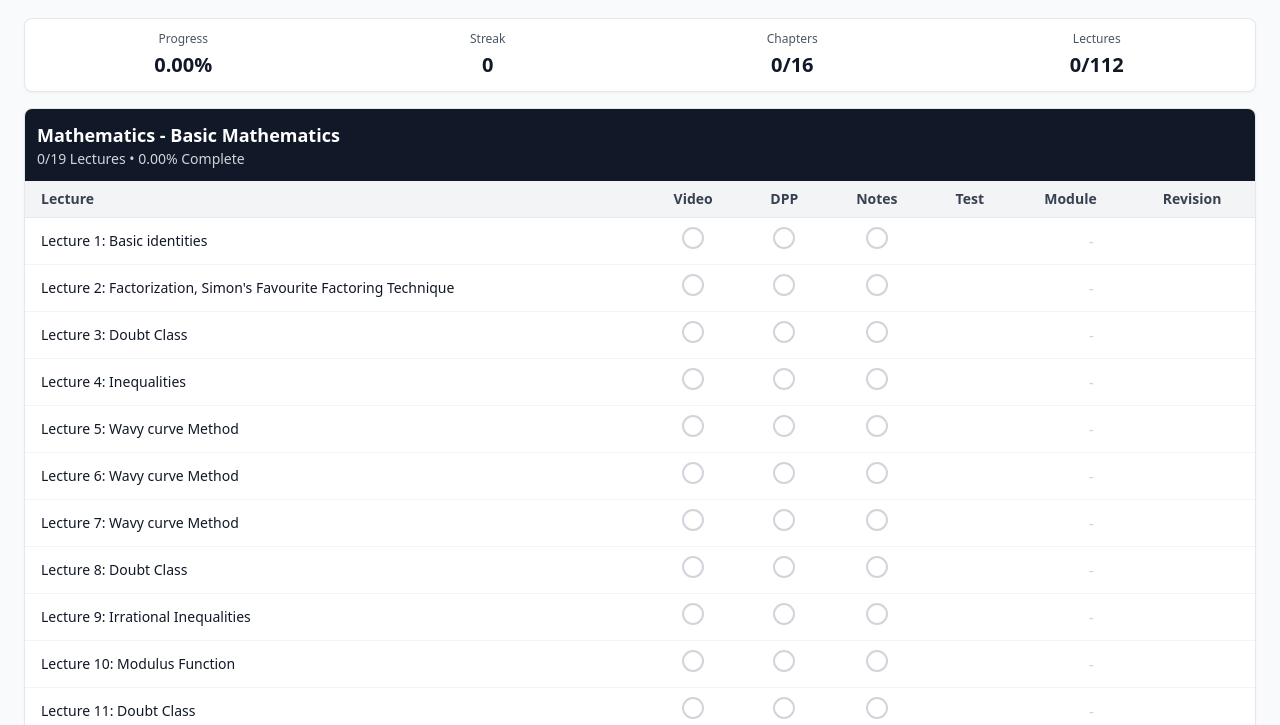
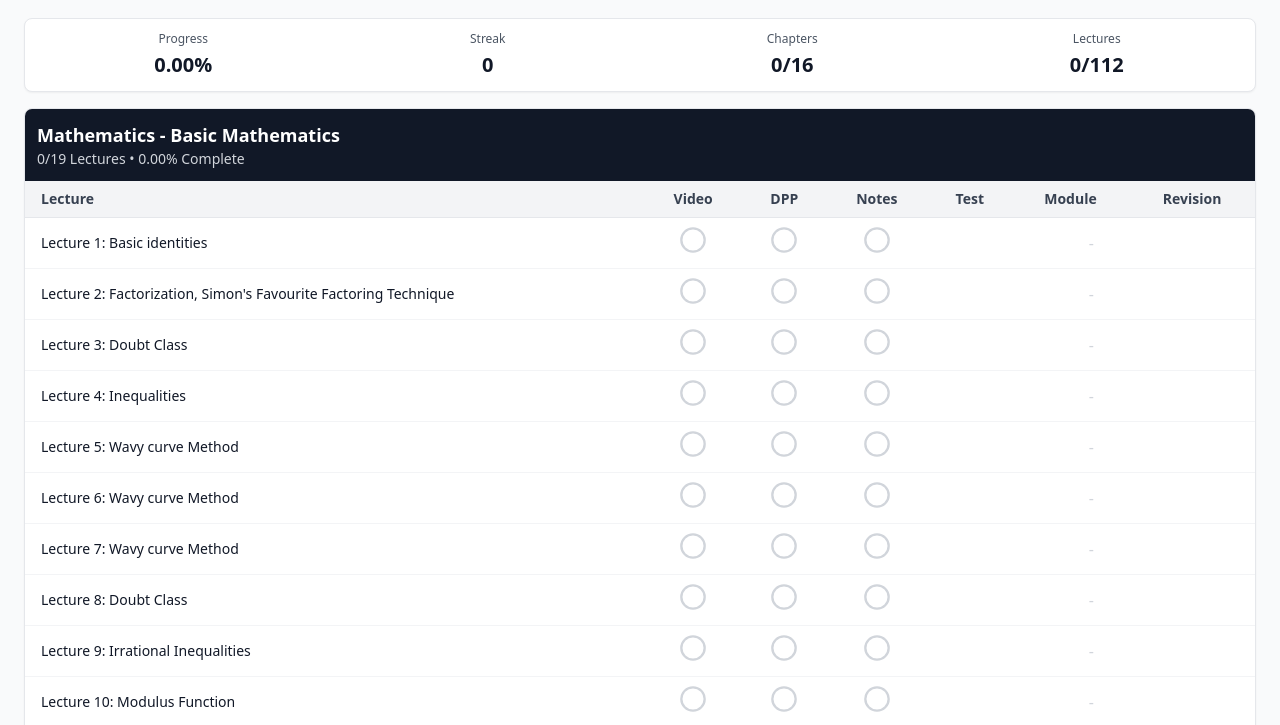
Before and after one commit to meoponly/ioqmticker, a plain HTML site: page OPNESS.html in a window 1280 px wide. Shown: the part 70-795 px from the top of the page. Drawn offline with nearby package versions, Linux system fonts and the light colour scheme.

Commit message:
Update OPNESS.html

```diff
--- a/OPNESS.html
+++ b/OPNESS.html
@@ -566,31 +566,31 @@
                                         const isAdditionalComplete = lecture.hasTest && lecture.testDone && lecture.moduleDone && lecture.revisionDone;
 
                                         return `
-                                            <tr class="border-b ${isLectureComplete ? 'border-green-100' : 'border-gray-100'} hover:bg-gray-50 transition-colors duration-200 ${isLectureComplete ? 'bg-green-50 opacity-50' : ''}">
+                                            <tr class="border-b ${isLectureComplete ? 'border-green-100' : 'border-gray-100'} ${isLectureComplete ? '' : 'hover:bg-gray-50'} transition-colors duration-200 ${isLectureComplete ? 'bg-green-100' : ''}">
                                                 <td class="px-4 py-2">
-                                                    <div class="text-sm font-medium ${isLectureComplete ? 'text-green-600' : 'text-gray-900'}">Lecture ${lecture.id}: ${lecture.name}</div>
+                                                    <div class="text-sm font-medium text-gray-900">Lecture ${lecture.id}: ${lecture.name}</div>
                                                 </td>
                                                 <td class="px-4 py-2 text-center">
                                                     <button onclick="toggleTask(${chapter.id}, ${lecture.id}, 'video')" class="inline-flex items-center justify-center transition-transform duration-200 hover:scale-110">
                                                         ${lecture.video ?
-                                                            '<svg class="text-green-500" width="24" height="24" viewBox="0 0 24 24" fill="none" stroke="currentColor" stroke-width="2"><path d="M22 11.08V12a10 10 0 1 1-5.93-9.14"></path><polyline points="22 4 12 14.01 9 11.01"></polyline></svg>' :
-                                                            '<svg class="text-gray-300" width="24" height="24" viewBox="0 0 24 24" fill="none" stroke="currentColor" stroke-width="2"><circle cx="12" cy="12" r="10"></circle></svg>'
+                                                            '<svg class="text-green-500" width="28" height="28" viewBox="0 0 24 24" fill="currentColor" stroke="white" stroke-width="2"><circle cx="12" cy="12" r="10" fill="currentColor"></circle><path d="M9 12l2 2 4-4" stroke="white" stroke-width="2" fill="none" stroke-linecap="round" stroke-linejoin="round"></path></svg>' :
+                                                            '<svg class="text-gray-300" width="28" height="28" viewBox="0 0 24 24" fill="none" stroke="currentColor" stroke-width="2"><circle cx="12" cy="12" r="10"></circle></svg>'
                                                         }
                                                     </button>
                                                 </td>
                                                 <td class="px-4 py-2 text-center">
                                                     <button onclick="toggleTask(${chapter.id}, ${lecture.id}, 'dpp')" class="inline-flex items-center justify-center transition-transform duration-200 hover:scale-110">
                                                         ${lecture.dpp ?
-                                                            '<svg class="text-green-500" width="24" height="24" viewBox="0 0 24 24" fill="none" stroke="currentColor" stroke-width="2"><path d="M22 11.08V12a10 10 0 1 1-5.93-9.14"></path><polyline points="22 4 12 14.01 9 11.01"></polyline></svg>' :
-                                                            '<svg class="text-gray-300" width="24" height="24" viewBox="0 0 24 24" fill="none" stroke="currentColor" stroke-width="2"><circle cx="12" cy="12" r="10"></circle></svg>'
+                                                            '<svg class="text-green-500" width="28" height="28" viewBox="0 0 24 24" fill="currentColor" stroke="white" stroke-width="2"><circle cx="12" cy="12" r="10" fill="currentColor"></circle><path d="M9 12l2 2 4-4" stroke="white" stroke-width="2" fill="none" stroke-linecap="round" stroke-linejoin="round"></path></svg>' :
+                                                            '<svg class="text-gray-300" width="28" height="28" viewBox="0 0 24 24" fill="none" stroke="currentColor" stroke-width="2"><circle cx="12" cy="12" r="10"></circle></svg>'
                                                         }
                                                     </button>
                                                 </td>
                                                 <td class="px-4 py-2 text-center">
                                                     <button onclick="toggleTask(${chapter.id}, ${lecture.id}, 'notes')" class="inline-flex items-center justify-center transition-transform duration-200 hover:scale-110">
                                                         ${lecture.notes ?
-                                                            '<svg class="text-green-500" width="24" height="24" viewBox="0 0 24 24" fill="none" stroke="currentColor" stroke-width="2"><path d="M22 11.08V12a10 10 0 1 1-5.93-9.14"></path><polyline points="22 4 12 14.01 9 11.01"></polyline></svg>' :
-                                                            '<svg class="text-gray-300" width="24" height="24" viewBox="0 0 24 24" fill="none" stroke="currentColor" stroke-width="2"><circle cx="12" cy="12" r="10"></circle></svg>'
+                                                            '<svg class="text-green-500" width="28" height="28" viewBox="0 0 24 24" fill="currentColor" stroke="white" stroke-width="2"><circle cx="12" cy="12" r="10" fill="currentColor"></circle><path d="M9 12l2 2 4-4" stroke="white" stroke-width="2" fill="none" stroke-linecap="round" stroke-linejoin="round"></path></svg>' :
+                                                            '<svg class="text-gray-300" width="28" height="28" viewBox="0 0 24 24" fill="none" stroke="currentColor" stroke-width="2"><circle cx="12" cy="12" r="10"></circle></svg>'
                                                         }
                                                     </button>
                                                 </td>
@@ -599,32 +599,32 @@
                                                 </td>
                                             </tr>
                                             ${lecture.hasTest ? `
-                                                <tr class="border-b ${isAdditionalComplete ? 'border-green-100' : 'border-gray-100'} hover:bg-gray-50 transition-colors duration-200 ${isAdditionalComplete ? 'bg-green-50 opacity-50' : ''}">
+                                                <tr class="border-b ${isAdditionalComplete ? 'border-green-100' : 'border-gray-100'} ${isAdditionalComplete ? '' : 'hover:bg-gray-50'} transition-colors duration-200 ${isAdditionalComplete ? 'bg-green-100' : ''}">
                                                     <td class="px-4 py-2 pl-12">
-                                                        <div class="text-xs font-medium ${isAdditionalComplete ? 'text-green-600' : 'text-gray-600'} italic">└─ Additional Tasks</div>
+                                                        <div class="text-xs font-medium text-gray-600 italic">└─ Additional Tasks</div>
                                                     </td>
                                                     <td colspan="3"></td>
                                                     <td class="px-4 py-2 text-center">
                                                         <button onclick="toggleTask(${chapter.id}, ${lecture.id}, 'testDone')" class="inline-flex items-center justify-center transition-transform duration-200 hover:scale-110">
                                                             ${lecture.testDone ?
-                                                                '<svg class="text-green-500" width="24" height="24" viewBox="0 0 24 24" fill="none" stroke="currentColor" stroke-width="2"><path d="M22 11.08V12a10 10 0 1 1-5.93-9.14"></path><polyline points="22 4 12 14.01 9 11.01"></polyline></svg>' :
-                                                                '<svg class="text-gray-300" width="24" height="24" viewBox="0 0 24 24" fill="none" stroke="currentColor" stroke-width="2"><circle cx="12" cy="12" r="10"></circle></svg>'
+                                                                '<svg class="text-green-500" width="28" height="28" viewBox="0 0 24 24" fill="currentColor" stroke="white" stroke-width="2"><circle cx="12" cy="12" r="10" fill="currentColor"></circle><path d="M9 12l2 2 4-4" stroke="white" stroke-width="2" fill="none" stroke-linecap="round" stroke-linejoin="round"></path></svg>' :
+                                                                '<svg class="text-gray-300" width="28" height="28" viewBox="0 0 24 24" fill="none" stroke="currentColor" stroke-width="2"><circle cx="12" cy="12" r="10"></circle></svg>'
                                                             }
                                                         </button>
                                                     </td>
                                                     <td class="px-4 py-2 text-center">
                                                         <button onclick="toggleTask(${chapter.id}, ${lecture.id}, 'moduleDone')" class="inline-flex items-center justify-center transition-transform duration-200 hover:scale-110">
                                                             ${lecture.moduleDone ?
-                                                                '<svg class="text-green-500" width="24" height="24" viewBox="0 0 24 24" fill="none" stroke="currentColor" stroke-width="2"><path d="M22 11.08V12a10 10 0 1 1-5.93-9.14"></path><polyline points="22 4 12 14.01 9 11.01"></polyline></svg>' :
-                                                                '<svg class="text-gray-300" width="24" height="24" viewBox="0 0 24 24" fill="none" stroke="currentColor" stroke-width="2"><circle cx="12" cy="12" r="10"></circle></svg>'
+                                                                '<svg class="text-green-500" width="28" height="28" viewBox="0 0 24 24" fill="currentColor" stroke="white" stroke-width="2"><circle cx="12" cy="12" r="10" fill="currentColor"></circle><path d="M9 12l2 2 4-4" stroke="white" stroke-width="2" fill="none" stroke-linecap="round" stroke-linejoin="round"></path></svg>' :
+                                                                '<svg class="text-gray-300" width="28" height="28" viewBox="0 0 24 24" fill="none" stroke="currentColor" stroke-width="2"><circle cx="12" cy="12" r="10"></circle></svg>'
                                                             }
                                                         </button>
                                                     </td>
                                                     <td class="px-4 py-2 text-center">
                                                         <button onclick="toggleTask(${chapter.id}, ${lecture.id}, 'revisionDone')" class="inline-flex items-center justify-center transition-transform duration-200 hover:scale-110">
                                                             ${lecture.revisionDone ?
-                                                                '<svg class="text-green-500" width="24" height="24" viewBox="0 0 24 24" fill="none" stroke="currentColor" stroke-width="2"><path d="M22 11.08V12a10 10 0 1 1-5.93-9.14"></path><polyline points="22 4 12 14.01 9 11.01"></polyline></svg>' :
-                                                                '<svg class="text-gray-300" width="24" height="24" viewBox="0 0 24 24" fill="none" stroke="currentColor" stroke-width="2"><circle cx="12" cy="12" r="10"></circle></svg>'
+                                                                '<svg class="text-green-500" width="28" height="28" viewBox="0 0 24 24" fill="currentColor" stroke="white" stroke-width="2"><circle cx="12" cy="12" r="10" fill="currentColor"></circle><path d="M9 12l2 2 4-4" stroke="white" stroke-width="2" fill="none" stroke-linecap="round" stroke-linejoin="round"></path></svg>' :
+                                                                '<svg class="text-gray-300" width="28" height="28" viewBox="0 0 24 24" fill="none" stroke="currentColor" stroke-width="2"><circle cx="12" cy="12" r="10"></circle></svg>'
                                                             }
                                                         </button>
                                                     </td>
```
